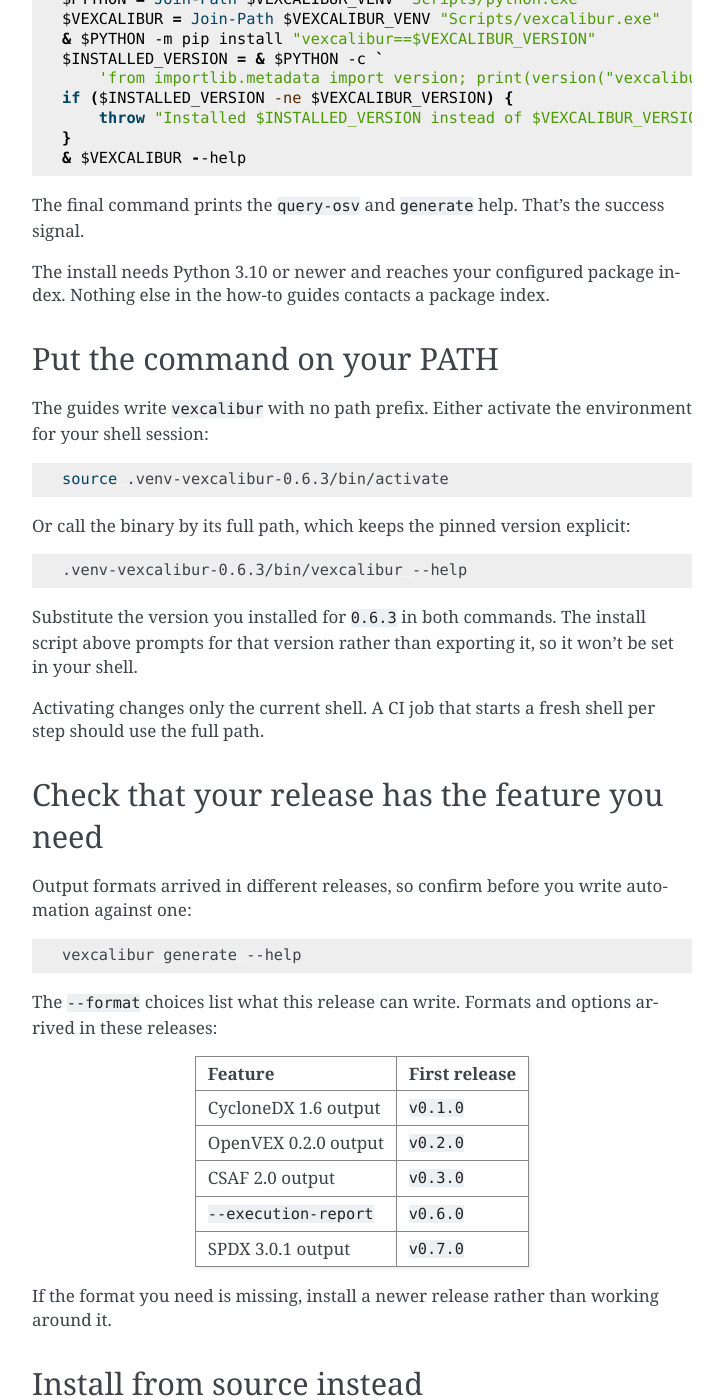
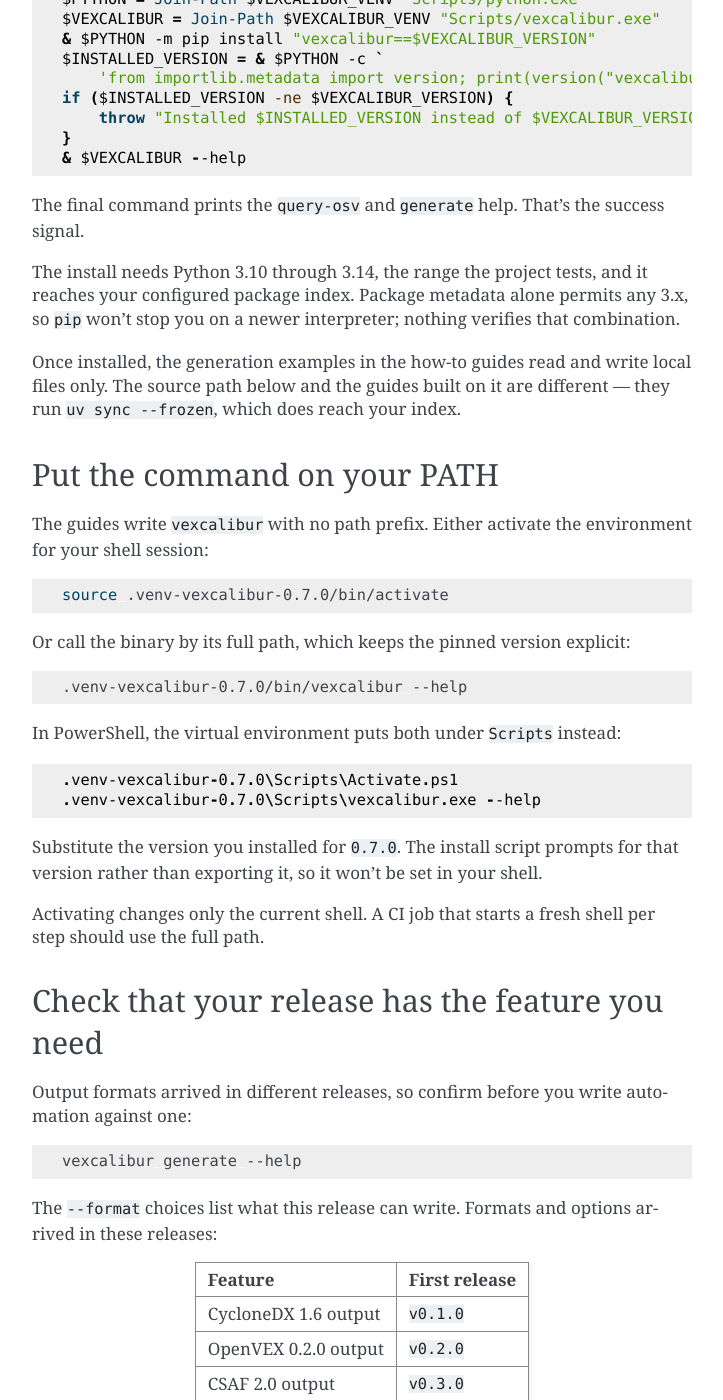
Before and after one commit to vexcalibur-dev/vexcalibur, a Sphinx documentation site: the page built from docs/how-to/install.md, in a window 1280 px wide and 1400 px high, scrolled down 1199 px. Shown: the whole window, without its empty margins (388-1111 px from the left). Built offline with Sphinx 7.4.7, drawn with Linux system fonts in a browser that asks for light colours.

Commit message:
docs: correct grouping claims and install-page details from review
Four review findings on the installed-binary migration.

The "one statement per matched finding" wording I introduced was wrong for
all three formats. Every renderer groups assertions: OpenVEX and SPDX 3
merge findings that agree on vulnerability, source, state, and evidence into
one statement or relationship listing every affected product, and CSAF emits
one vulnerability object per vulnerability ID. The example fixture happens to
produce one output entry per finding, which hid the error. Describe the
grouping rule and link to each output reference instead of promising a count.

State the tested Python range as 3.10 through 3.14 rather than "3.10 or
newer". `requires-python` permits any 3.x, so pip will install on an
untested interpreter without complaint; say so.

Scope the package-index sentence to the installed generation examples. The
source path on the same page runs `uv sync --frozen`, so the blanket claim
that nothing else contacts an index was false, and readers treat that as an
egress guarantee.

Add the PowerShell PATH commands. The page offers a PowerShell install block
but previously gave only POSIX `bin/` paths, leaving Windows readers without
a way to reach the `vexcalibur` the guides call.

Co-Authored-By: Claude Opus 5 <noreply@anthropic.com>
Claude-Session: https://claude.ai/code/session_01Vtf48RifUhF4bJ6r5tyzmj

````diff
--- a/docs/how-to/install.md
+++ b/docs/how-to/install.md
@@ -66,8 +66,14 @@ if ($INSTALLED_VERSION -ne $VEXCALIBUR_VERSION) {
 The final command prints the `query-osv` and `generate` help. That's the
 success signal.
 
-The install needs Python 3.10 or newer and reaches your configured package
-index. Nothing else in the how-to guides contacts a package index.
+The install needs Python 3.10 through 3.14, the range the project tests, and
+it reaches your configured package index. Package metadata alone permits any
+3.x, so `pip` won't stop you on a newer interpreter; nothing verifies that
+combination.
+
+Once installed, the generation examples in the how-to guides read and write
+local files only. The source path below and the guides built on it are
+different — they run `uv sync --frozen`, which does reach your index.
 
 ## Put the command on your PATH
 
@@ -75,18 +81,24 @@ The guides write `vexcalibur` with no path prefix. Either activate the
 environment for your shell session:
 
 ```bash
-source .venv-vexcalibur-0.6.3/bin/activate
+source .venv-vexcalibur-0.7.0/bin/activate
 ```
 
 Or call the binary by its full path, which keeps the pinned version explicit:
 
 ```bash
-.venv-vexcalibur-0.6.3/bin/vexcalibur --help
+.venv-vexcalibur-0.7.0/bin/vexcalibur --help
 ```
 
-Substitute the version you installed for `0.6.3` in both commands. The install
-script above prompts for that version rather than exporting it, so it won't be
-set in your shell.
+In PowerShell, the virtual environment puts both under `Scripts` instead:
+
+```powershell
+.venv-vexcalibur-0.7.0\Scripts\Activate.ps1
+.venv-vexcalibur-0.7.0\Scripts\vexcalibur.exe --help
+```
+
+Substitute the version you installed for `0.7.0`. The install script prompts
+for that version rather than exporting it, so it won't be set in your shell.
 
 Activating changes only the current shell. A CI job that starts a fresh shell
 per step should use the full path.
````
Also changed, not shown: docs/how-to/generate-csaf.md (+2 -2 lines), docs/how-to/generate-openvex.md (+7 -2 lines), docs/how-to/generate-spdx3.md (+7 -2 lines).
